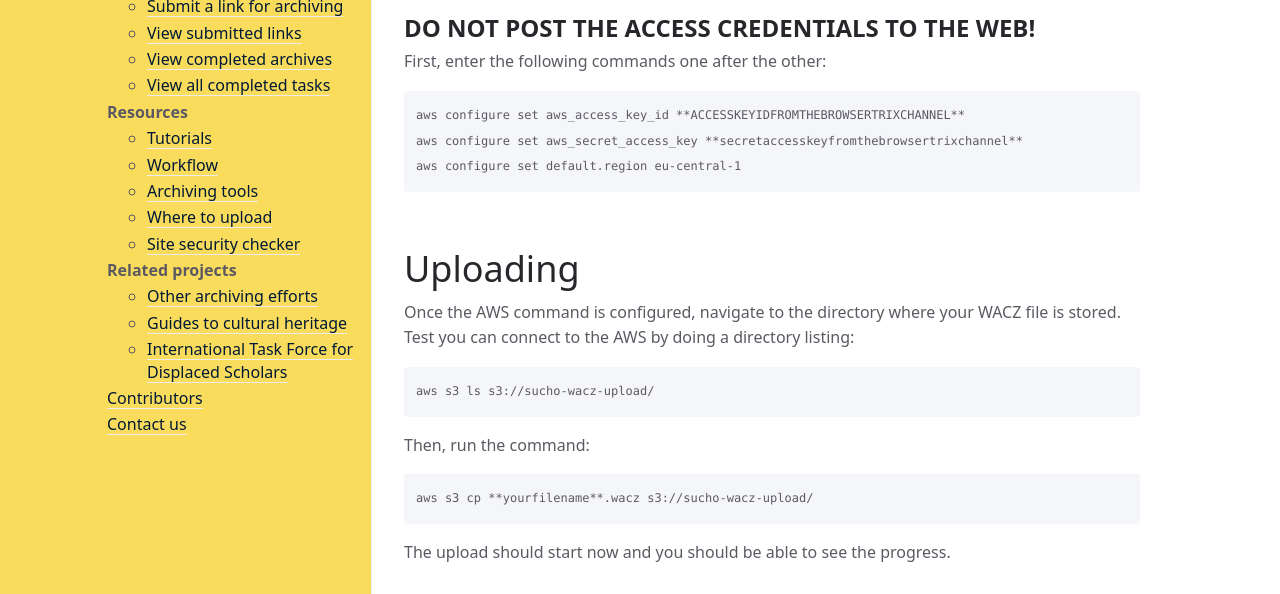
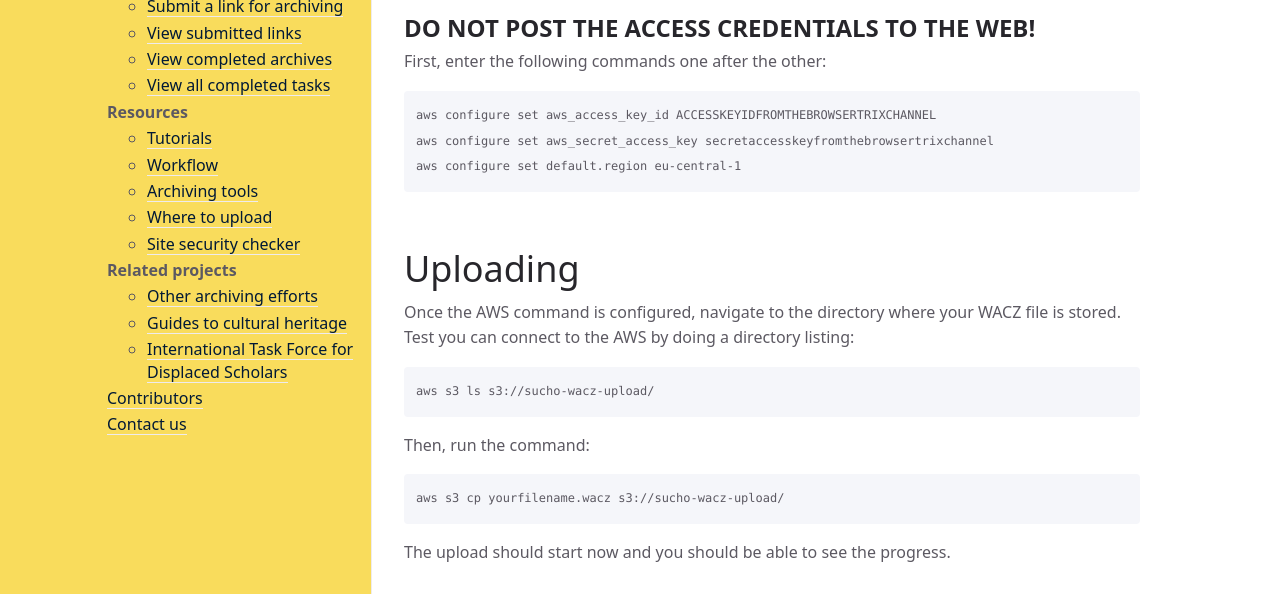
Before and after one commit to sucho-archiving/sucho-archiving.github.io, a Jekyll site: the page built from wacz-upload-aws.md, in a window 1280 px wide and 900 px high, scrolled down 744 px. Shown: the part 196-790 px from the top of the window. Built offline with Jekyll 4.4.1, drawn with Linux system fonts in a browser that asks for light colours.

Commit message:
Removed asterisks

````diff
--- a/wacz-upload-aws.md
+++ b/wacz-upload-aws.md
@@ -40,8 +40,8 @@
 First, enter the following commands one after the other:
 
 ```
-aws configure set aws_access_key_id **ACCESSKEYIDFROMTHEBROWSERTRIXCHANNEL**
-aws configure set aws_secret_access_key **secretaccesskeyfromthebrowsertrixchannel**
+aws configure set aws_access_key_id ACCESSKEYIDFROMTHEBROWSERTRIXCHANNEL
+aws configure set aws_secret_access_key secretaccesskeyfromthebrowsertrixchannel
 aws configure set default.region eu-central-1
 ```
 
@@ -55,7 +55,7 @@
 
 Then, run the command:
 ```
-aws s3 cp **yourfilename**.wacz s3://sucho-wacz-upload/
+aws s3 cp yourfilename.wacz s3://sucho-wacz-upload/
 ```
 
 The upload should start now and you should be able to see the progress.
````
